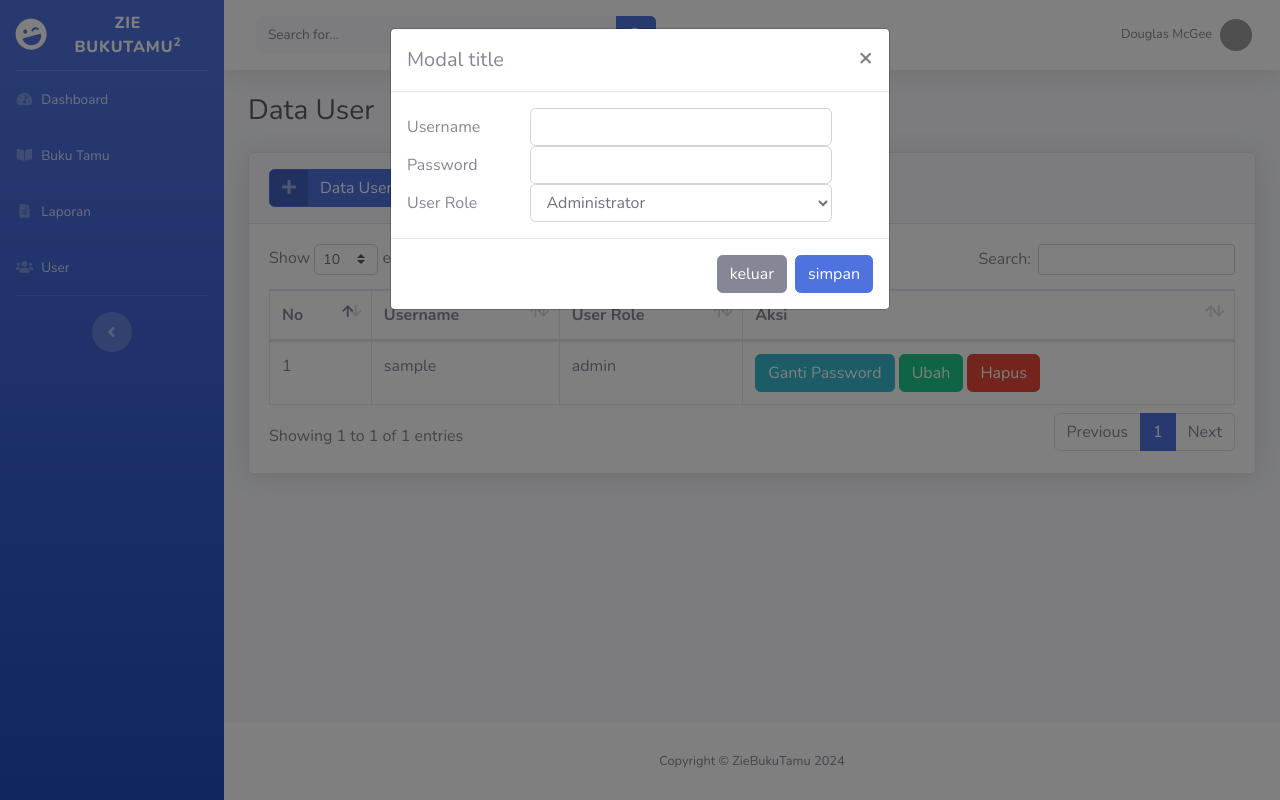
After one commit to Nisaa112/Buku-Tamu-tugas, a PHP site: page /users.php in a window 1280 px wide, after a click on "Data User". The commit adds this page. Run offline with PHP 8.4, Linux system fonts and the light colour scheme; tables that the repository leaves empty or names only in its code hold one stand-in row (values such as "Sample post"); grey boxes are pictures that could not be loaded.

```diff
--- a/edit-tamu.php
+++ b/edit-tamu.php
@@ -84,7 +84,7 @@ include_once('function.php')
                     <label for="" class="col-sm-3 col-form-label"></label>
                     <div class="col-sm-8 d-flex justify-content-end">
                         <div>
-                            <a href="buku-tamu.php" class="btn btn-danger btn-icon-split" type="button">
+                            <a type="button" class="btn btn-danger btn-icon-split" href="buku_tamu.php" >
                                 <span class="icon text-white-50">
                                     <i class="fas fa-chevron-left"></i>
                                 </span>
--- a/function.php
+++ b/function.php
@@ -70,4 +70,69 @@ function hapus_tamu($id) {
     return mysqli_affected_rows($koneksi);
 }
 
+// function tambah user
+function tambah_user($data) {
+    global $koneksi;
+
+    $kode           = htmlspecialchars($data["id_users"]);
+    $username       = htmlspecialchars($data["username"]);
+    $password       = htmlspecialchars($data["password"]);
+    $user_role      = htmlspecialchars($data["user_role"]);
+
+    // enkripsi password dengan password_hash
+    $password_hash = password_hash($password, PASSWORD_DEFAULT);
+
+    $query = "INSERT INTO users VALUES ('$kode', '$username', '$password_hash', '$user_role')";
+
+    mysqli_query($koneksi, $query);
+    return mysqli_affected_rows($koneksi);
+
+}
+
+// function ubah data tamu
+function ubah_users($data) {
+    global $koneksi;
+
+    $kode           = htmlspecialchars($data["id_users"]);
+    $username       = htmlspecialchars($data["username"]);
+    $user_role      = htmlspecialchars($data["user_role"]);
+
+    $query = "UPDATE users SET
+              username      = '$username',
+              user_role     = '$user_role'
+              WHERE id_users = '$kode'";
+
+    mysqli_query($koneksi, $query);
+
+    return mysqli_affected_rows($koneksi);
+}
+
+// function hapus data user
+function hapus_user($id) {
+    global $koneksi;
+
+    $query = "DELETE FROM users WHERE id_users = '$id'";
+
+    mysqli_query($koneksi, $query);
+
+    return mysqli_affected_rows($koneksi);
+}
+
+// function ganti password user
+function ganti_password($data) {
+    global $koneksi;
+
+    $kode           = htmlspecialchars($data["id_users"]);
+    $password           = htmlspecialchars($data["password"]);
+    $password_hash           = password_hash($password, PASSWORD_DEFAULT);
+
+    $query = "UPDATE users SET
+              password      = '$password_hash'
+              WHERE id_users = '$kode'";
+
+    mysqli_query($koneksi, $query);
+
+    return mysqli_affected_rows($koneksi);
+}
+
 ?>
--- a/templates/footer.php
+++ b/templates/footer.php
@@ -68,6 +68,26 @@
             }, 4000);
         });
     </script>
+
+    <script>
+        // auto hide notifikasi
+        $(document).ready(function() {
+            window.setTimeout(function() {
+                $(".alert").fadeTo(500, 0).slideUp(500, function () {
+                    $(this).remove();
+                });
+            }, 4000);
+        });
+
+        // ambil data id user dari tombol ganti password ke modal ganti password
+        $('#gantiPassword').on('show.bs.modal', function(event) {
+            var button = $(event.relatedTarget)
+            var id = button.data('id')
+            console.log(id)
+            var modal = $(this)
+            modal.find('.modal-body #id_user').val(id)
+        });
+    </script>
 </body>
 
 </html>
--- a/templates/header.php
+++ b/templates/header.php
@@ -46,7 +46,7 @@
 
             <!-- Nav Item - Dashboard -->
             <li class="nav-item">
-                <a class="nav-link" href="index.html">
+                <a class="nav-link" href="index.php">
                     <i class="fas fa-fw fa-tachometer-alt"></i>
                     <span>Dashboard</span></a>
             </li>
@@ -56,12 +56,12 @@
                     <span>Buku Tamu</span></a>
             </li>
             <li class="nav-item">
-                <a class="nav-link" href="laporan.html">
+                <a class="nav-link" href="laporan.php">
                     <i class="fas fa-fw fa-file-alt"></i>
                     <span>Laporan</span></a>
             </li>
             <li class="nav-item">
-                <a class="nav-link" href="user.html">
+                <a class="nav-link" href="users.php">
                     <i class="fas fa-fw fa-users"></i>
                     <span>User</span></a>
             </li>
--- /dev/null
+++ b/users.php
@@ -0,0 +1,185 @@
+<?php
+include_once('templates/header.php');
+include_once('function.php');
+
+?>
+
+<!-- begin page content -->
+
+<div class="container-fluid">
+
+
+    <!-- page heading -->
+    <h1 class="h3 mb-4 text-gray-800">Data User</h1>
+
+    <?php
+    // jika ada tombol simpan
+    if (isset($_POST['simpan'])) {
+        if (tambah_user($_POST) > 0) {
+
+    ?>
+            <div class="alert alert-success" role="alert">
+                Data berhasil disimpan!
+            </div>
+        <?php
+        } else {
+        ?>
+            <div class="alert alert-danger" role="alert">
+                Data gagal disimpan!
+            </div>
+    <?php
+        }
+    }
+    ?>
+
+
+
+
+
+    <!-- DataTales Example -->
+    <div class="card shadow mb-4">
+        <div class="card-header py-3">
+            <button type="button" class="btn btn-primary btn-icon-split" data-toggle="modal" data-target="#tambahModal">
+                <span class="icon text-white-50">
+                    <i class="fas fa-plus"></i>
+                </span>
+                <span class="text">Data User</span>
+            </button>
+        </div>
+        <div class="card-body">
+            <div class="table-responsive">
+                <table class="table table-bordered" id="dataTable" width="100%" cellspacing="0">
+                    <thead>
+                        <tr>
+                            <th>No</th>
+                            <th>Username</th>
+                            <th>User Role</th>
+                            <th>Aksi</th>
+                        </tr>
+                    </thead>
+                    <tbody>
+                        <?php
+                        // penomoran auto-increment
+                        $no = 1;
+                        // query untuk memanggil semua data  dari tabel buku_user
+                        $users =  query("SELECT * FROM  users");
+                        foreach ($users as $user) : ?>
+                        <tr>
+                            <td><?= $no++; ?></td>
+                            <td><?= $user['username'] ?></td>
+                            <td><?= $user['user_role'] ?></td>
+                            <td>
+                                <button class="btn btn-info btn-icon-split" type="button" data-toggle="modal" data-target="#gantiPassword" data-id="<?= $user['id_users']?>">
+                                    <span class="text">Ganti Password</span>
+                                </button>
+                                <a href="edit-user.php?id=<?= $user['id_users']?>" class="btn btn-success">Ubah</a>
+                                <a href="hapus-user.php?id=<?= $user['id_users']?>" onclick="confirm('apakah anda yakin ingin menghapus data ini?')" class="btn btn-danger">Hapus</a>
+                            </td>
+                        </tr>
+                        <?php endforeach; ?>
+                    </tbody>
+                </table>
+            </div>
+        </div>
+    </div>
+</div>
+<?php
+// mengambil data barang dari tabel dengan kode terbesar
+$query = mysqli_query($koneksi, "SELECT max(id_users) as kodeTerbesar FROM users");
+$data = mysqli_fetch_array($query);
+$kodeuser = $data['kodeTerbesar'];
+
+// mengambil angka dari kdeo barang terbesar, menggunakan fungsi substr dan diubah ke integer dengan (int)
+$urutan = (int) substr($kodeuser, 3, 2);
+
+// nomor yang diambil akan ditambah 1 untuk menentukan nomor urut berikut nya
+$urutan++;
+
+// membuat kode barang baru
+// string sprintf("%03s", $urutan); berfungsi untuk membuat string menjadi 3 karakter
+
+// angka yang diambil tadi digabungkan dengan kode huruf yang kita inginkan, misalnya zt
+$huruf = "usr";
+$kodeuser = $huruf . sprintf("%02s", $urutan);
+?>
+
+<!-- Modal -->
+<div class="modal fade" id="tambahModal" tabindex="-1" aria-labelledby="exampleModalLabel" aria-hidden="true">
+    <div class="modal-dialog">
+        <div class="modal-content">
+            <div class="modal-header">
+                <h5 class="modal-title" id="tambahModalLabel">Modal title</h5>
+                <button type="button" class="close" data-dismiss="modal" aria-label="Close">
+                    <span aria-hidden="true">&times;</span>
+                </button>
+            </div>
+            <div class="modal-body">
+                <form action="" method="post">
+                    <input type="hidden" name="id_users" id="id_users" value="<?=$kodeuser?>">
+                    <div class="form-grup row">
+                        <label for="username" class="col-sm-3 col-form-label">Username</label>
+                        <div class="col-sm-8">
+                            <input type="text" class="form-control" id="username" name="username">
+                        </div>
+                    </div>
+                    <div class="form-grup row">
+                        <label for="password" class="col-sm-3 col-form-label">Password</label>
+                        <div class="col-sm-8">
+                            <input type="password" id="password" name="password" class="form-control">
+                        </div>
+                    </div>
+                    <div class="form-grup row">
+                        <label for="user_role" class="col-sm-3 col-form-label">User Role</label>
+                        <div class="col-sm-8">
+                            <select name="user_role" id="user_role" class="form-control">
+                                <option value="admin">Administrator</option>
+                                <option value="operator">Operator</option>
+                            </select>
+                        </div>
+                    </div>
+
+                    </div>
+                    <div class="modal-footer">
+                        <button type="button" class="btn btn-secondary" data-dismiss="modal">keluar</button>
+                        <button type="submit" name="simpan" class="btn btn-primary">simpan</button>
+                    </div>
+                </form>
+        </div>
+    </div>
+</div>
+
+<!-- modal ganti password -->
+<div class="modal fade" id="gantiPassword" tabindex="-1" aria-labelledby="gantiPasswordLabel" aria-hidden="true">
+    <div class="modal-dialog">
+        <div class="modal-content">
+            <div class="modal-header">
+                <h5 class="modal-title" id="gantiPasswordLabel">Ganti Password</h5>
+                <button type="button" class="close" data-dismiss="modal" aria-label="Close">
+                    <span aria-hidden="true">&times;</span>
+                </button>
+            </div>
+            <div class="modal-body">
+                <form method="post" action="">
+                    <input type="hidden" name="id_users" id="id_users">
+                    <div class="form-group row">
+                        <label for="password" class="col-sm-4 col-form-label">Password Baru</label>
+                        <div class="col-sm-7">
+                            <input type="password" class="form-control" id="password" name="password">
+                        </div>
+                    </div>
+            </div>
+            <div class="modal-footer">
+                <button type="button" class="btn btn-secondary" data-dismiss="modal">Keluar</button>
+                <button type="submit" class="btn btn-primary" name="ganti_password">Simpan</button>
+            </div>
+            </form>
+        </div>
+    </div>
+</div>
+
+
+<!-- /.container-fluid -->
+
+<?php
+include_once('templates/footer.php')
+?>
```
Also changed, not shown: edit-user.php (added, +94 -0 lines), hapus-tamu.php (+15 -1 lines), hapus-user.php (added, +20 -0 lines), laporan.php (added, +109 -0 lines).
